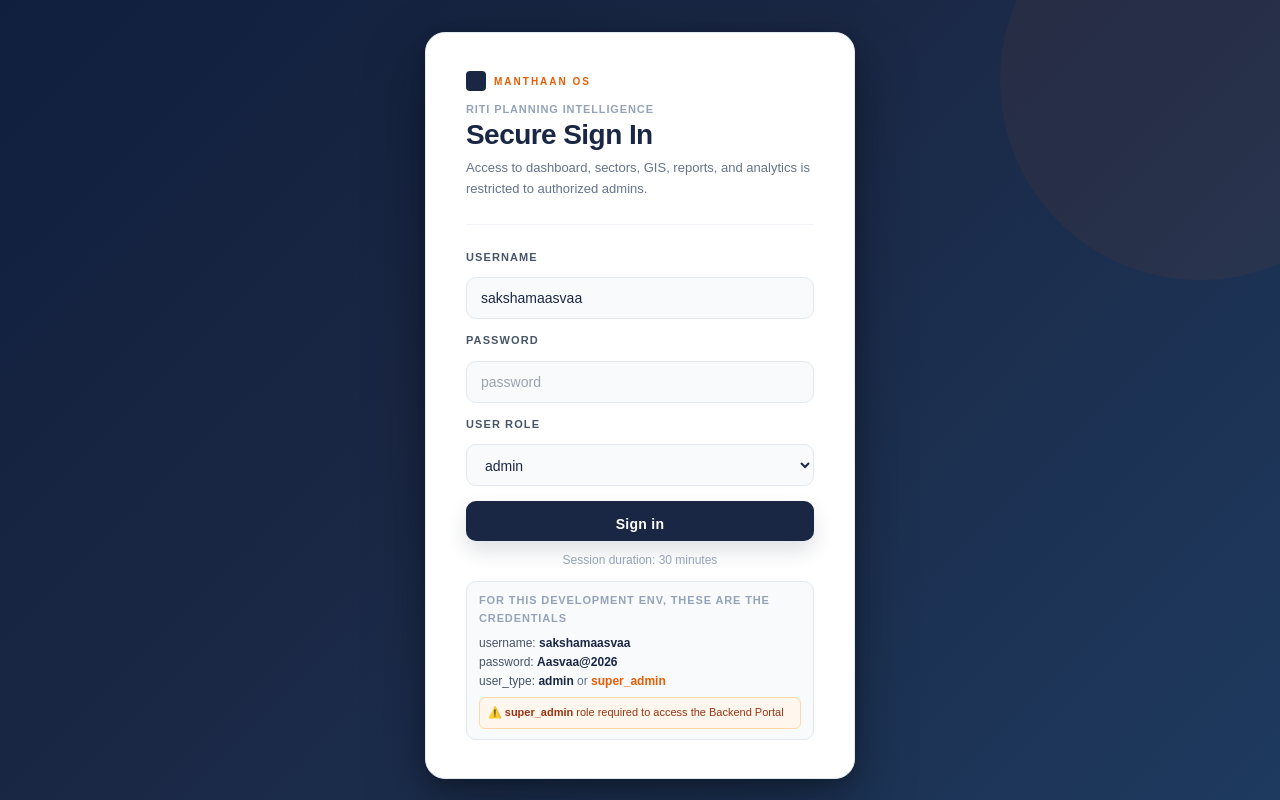
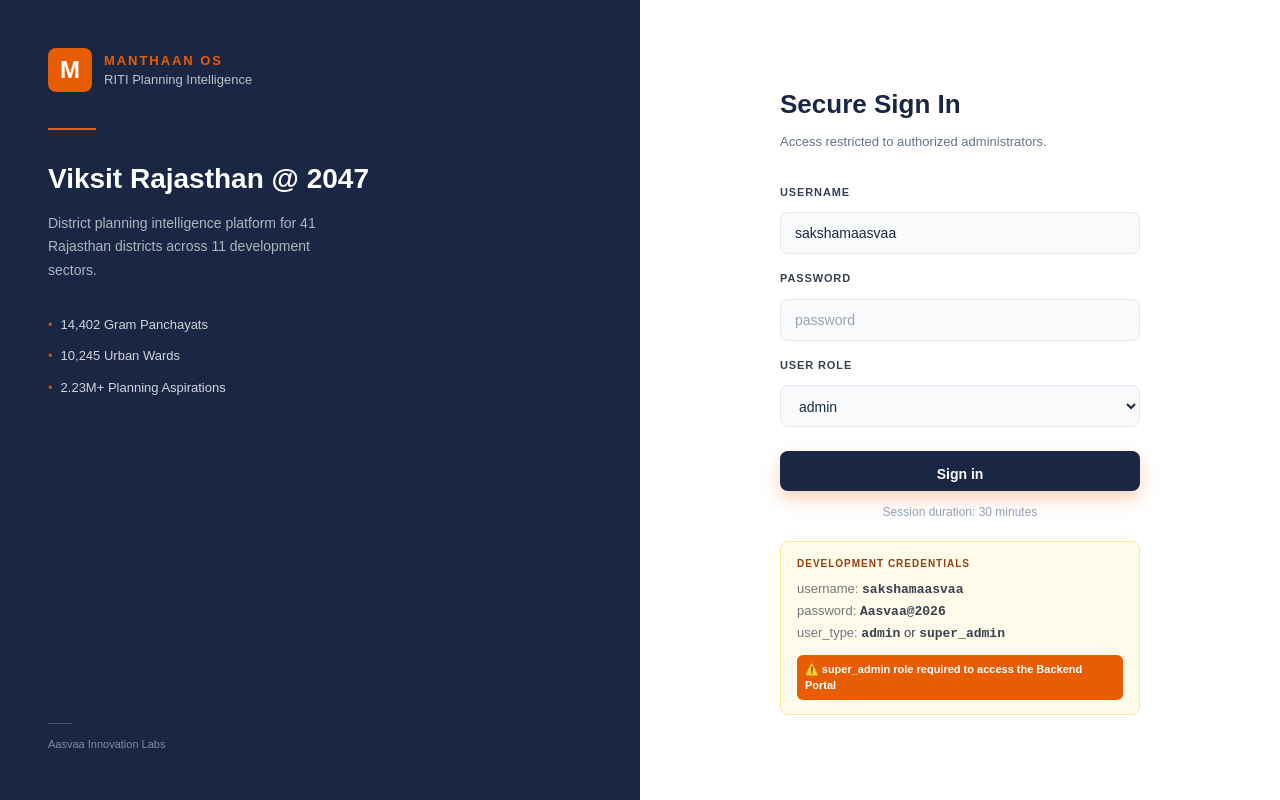
Before and after one commit to Vatxsal/RITI_project, a Next.js app in the folder frontend/: page /login in a window 1280 px wide. Built offline with nearby package versions, Linux system fonts and the light colour scheme.

Commit message:
login page updated

```diff
--- a/frontend/app/login/page.tsx
+++ b/frontend/app/login/page.tsx
@@ -14,28 +14,6 @@
   const router = useRouter();
   const searchParams = useSearchParams();
   const nextPath = searchParams.get('next') || '/';
-
-  const shellStyle: React.CSSProperties = {
-    minHeight: '100vh',
-    display: 'flex',
-    alignItems: 'center',
-    justifyContent: 'center',
-    background: 'linear-gradient(135deg, #0f1f3d 0%, #1a2744 40%, #1e3a5f 100%)',
-    position: 'relative',
-    overflow: 'hidden',
-    padding: '32px 20px',
-  };
-
-  const cardStyle: React.CSSProperties = {
-    background: '#ffffff',
-    borderRadius: 20,
-    padding: '38px 40px',
-    width: '100%',
-    maxWidth: 430,
-    boxShadow: '0 24px 60px rgba(0,0,0,0.35), 0 4px 16px rgba(0,0,0,0.2)',
-    position: 'relative',
-    zIndex: 10,
-  };
 
   useEffect(() => {
     if (user?.user_type === 'admin' || user?.user_type === 'super_admin') {
@@ -58,101 +36,197 @@
   };
 
   return (
-    <div className="auth-shell" style={shellStyle}>
-      <div style={{ position: 'absolute', top: -120, right: -120, width: 400, height: 400, borderRadius: '50%', background: 'rgba(232, 93, 4, 0.06)', pointerEvents: 'none' }} />
+    <div className="auth-container">
+      <div className="left-panel">
+        <div style={{ display: 'flex', alignItems: 'center', gap: 12, marginBottom: 4 }}>
+          <div style={{ width: 44, height: 44, background: '#e85d04', display: 'flex', alignItems: 'center', justifyContent: 'center', color: '#ffffff', fontSize: 24, fontWeight: 900, borderRadius: 8 }}>M</div>
+          <div>
+            <div style={{ color: '#e85d04', fontSize: 13, fontWeight: 800, letterSpacing: '0.15em', textTransform: 'uppercase' }}>MANTHAAN OS</div>
+            <div style={{ color: '#ffffff', fontSize: 13, opacity: 0.7 }}>RITI Planning Intelligence</div>
+          </div>
+        </div>
 
-      <div className="auth-card" style={cardStyle}>
-        <div className="auth-brand" style={{ color: '#e85d04', fontSize: 10, fontWeight: 800, letterSpacing: '0.2em', textTransform: 'uppercase', marginBottom: 10, display: 'flex', alignItems: 'center', gap: 8 }}>
-          <span style={{ width: 20, height: 20, background: '#1a2744', borderRadius: 4, display: 'inline-block', flexShrink: 0 }} />
-          Manthaan OS
-        </div>
-        <div style={{ fontSize: 11, fontWeight: 700, letterSpacing: '0.08em', textTransform: 'uppercase', color: '#94a3b8', marginBottom: 2 }}>RITI Planning Intelligence</div>
-        <h2 className="auth-title" style={{ fontSize: 28, fontWeight: 900, color: '#1a2744', lineHeight: 1.1, marginBottom: 8 }}>Secure Sign In</h2>
-        <p className="auth-subtitle" style={{ fontSize: 13, color: '#64748b', lineHeight: 1.6, marginBottom: 24, paddingBottom: 24, borderBottom: '1px solid #f1f5f9' }}>
-          Access to dashboard, sectors, GIS, reports, and analytics is restricted to authorized admins.
+        <div style={{ width: 48, height: 2, background: '#e85d04', margin: '32px 0' }} />
+
+        <h1 style={{ color: '#ffffff', fontSize: 28, fontWeight: 800, lineHeight: 1.2, marginBottom: 16 }}>Viksit Rajasthan @ 2047</h1>
+        <p style={{ color: '#ffffff', fontSize: 14, opacity: 0.65, maxWidth: 280, lineHeight: 1.7, marginBottom: 32 }}>
+          District planning intelligence platform for 41 Rajasthan districts across 11 development sectors.
         </p>
 
-        <form onSubmit={onSubmit} className="space-y-4">
+        <div style={{ display: 'flex', flexDirection: 'column', gap: 12, marginBottom: 'auto' }}>
+          <div style={{ display: 'flex', alignItems: 'center', gap: 8, color: '#ffffff', fontSize: 13, opacity: 0.8 }}>
+            <span style={{ color: '#e85d04' }}>•</span> 14,402 Gram Panchayats
+          </div>
+          <div style={{ display: 'flex', alignItems: 'center', gap: 8, color: '#ffffff', fontSize: 13, opacity: 0.8 }}>
+            <span style={{ color: '#e85d04' }}>•</span> 10,245 Urban Wards
+          </div>
+          <div style={{ display: 'flex', alignItems: 'center', gap: 8, color: '#ffffff', fontSize: 13, opacity: 0.8 }}>
+            <span style={{ color: '#e85d04' }}>•</span> 2.23M+ Planning Aspirations
+          </div>
+        </div>
+
+        <div style={{ marginTop: 48 }}>
+          <div style={{ width: 24, height: 1, background: 'rgba(255,255,255,0.2)', marginBottom: 12 }} />
+          <div style={{ color: '#ffffff', fontSize: 11, opacity: 0.45 }}>Aasvaa Innovation Labs</div>
+        </div>
+      </div>
+
+      <div className="right-panel">
+        <div style={{ width: '100%', maxWidth: 360 }}>
+          <h2 style={{ color: '#1a2744', fontSize: 26, fontWeight: 800, marginBottom: 8 }}>Secure Sign In</h2>
+          <p style={{ color: '#64748b', fontSize: 13, marginBottom: 32 }}>Access restricted to authorized administrators.</p>
+
+          <form onSubmit={onSubmit}>
             <div className="auth-field">
-            <label className="auth-label" style={{ fontSize: 11, fontWeight: 700, letterSpacing: '0.1em', textTransform: 'uppercase', color: '#475569', marginBottom: 6, display: 'block' }}>Username</label>
+              <label className="auth-label">Username</label>
               <input
                 value={username}
                 onChange={(e) => setUsername(e.target.value)}
                 className="auth-input"
-              style={{ width: '100%', padding: '12px 14px', border: '1.5px solid #e2e8f0', borderRadius: 10, fontSize: 14, color: '#1a2744', background: '#f8fafc', transition: 'all 0.15s', outline: 'none' }}
                 placeholder="username"
                 autoComplete="username"
               />
             </div>
 
-          <div className="auth-field">
-            <label className="auth-label" style={{ fontSize: 11, fontWeight: 700, letterSpacing: '0.1em', textTransform: 'uppercase', color: '#475569', marginBottom: 6, display: 'block' }}>Password</label>
+            <div className="auth-field" style={{ marginTop: 16 }}>
+              <label className="auth-label">Password</label>
               <input
                 type="password"
                 value={password}
                 onChange={(e) => setPassword(e.target.value)}
                 className="auth-input"
-              style={{ width: '100%', padding: '12px 14px', border: '1.5px solid #e2e8f0', borderRadius: 10, fontSize: 14, color: '#1a2744', background: '#f8fafc', transition: 'all 0.15s', outline: 'none' }}
                 placeholder="password"
                 autoComplete="current-password"
               />
             </div>
 
-          <div className="auth-field">
-            <label className="auth-label" style={{ fontSize: 11, fontWeight: 700, letterSpacing: '0.1em', textTransform: 'uppercase', color: '#475569', marginBottom: 6, display: 'block' }}>User Role</label>
+            <div className="auth-field" style={{ marginTop: 16 }}>
+              <label className="auth-label">User Role</label>
               <select
                 value={userType}
                 onChange={(e) => setUserType(e.target.value)}
                 className="auth-input"
-              style={{ width: '100%', padding: '12px 14px', border: '1.5px solid #e2e8f0', borderRadius: 10, fontSize: 14, color: '#1a2744', background: '#f8fafc', transition: 'all 0.15s', outline: 'none' }}
               >
                 <option value="admin">admin</option>
                 <option value="super_admin">super_admin</option>
               </select>
             </div>
 
-          {error && <div className="auth-error">{error}</div>}
+            {error && <div style={{ color: '#dc2626', fontSize: 13, marginTop: 16 }}>{error}</div>}
 
-          <div className="auth-actions" style={{ display: 'flex', flexDirection: 'column', gap: 10, alignItems: 'stretch' }}>
-            <button className="auth-submit" type="submit" disabled={isSubmitting} style={{ background: '#1a2744', color: '#ffffff', border: 'none', borderRadius: 10, padding: '13px 28px', fontSize: 14, fontWeight: 700, cursor: 'pointer', transition: 'all 0.2s', letterSpacing: '0.02em', width: '100%', boxShadow: '0 10px 20px rgba(26,39,68,0.14)' }}>
+            <div style={{ marginTop: 24 }}>
+              <button className="auth-submit" type="submit" disabled={isSubmitting}>
                 {isSubmitting ? 'Signing in...' : 'Sign in'}
               </button>
-            <div className="auth-hint" style={{ color: '#94a3b8', fontSize: 12, textAlign: 'center' }}>Session duration: 30 minutes</div>
-            <div style={{ marginTop: 2, padding: '10px 12px', borderRadius: 10, background: '#f8fafc', border: '1px solid #e2e8f0', color: '#64748b', fontSize: 12, lineHeight: 1.6 }}>
-              <div style={{ fontSize: 11, fontWeight: 700, textTransform: 'uppercase', letterSpacing: '0.08em', color: '#94a3b8', marginBottom: 6 }}>For this development env, these are the credentials</div>
-              <div><span style={{ color: '#475569' }}>username:</span> <strong style={{ color: '#1a2744' }}>sakshamaasvaa</strong></div>
-              <div><span style={{ color: '#475569' }}>password:</span> <strong style={{ color: '#1a2744' }}>Aasvaa@2026</strong></div>
-              <div><span style={{ color: '#475569' }}>user_type:</span> <strong style={{ color: '#1a2744' }}>admin</strong> or <strong style={{ color: '#e85d04' }}>super_admin</strong></div>
-              <div style={{ marginTop: 6, padding: '6px 8px', background: '#fff7ed', borderRadius: 6, border: '1px solid #fed7aa', color: '#9a3412', fontSize: 11 }}>
+              <div style={{ color: '#94a3b8', fontSize: 12, textAlign: 'center', marginTop: 12 }}>Session duration: 30 minutes</div>
+            </div>
+
+            <div style={{ background: '#fffbeb', border: '1px solid #fde68a', borderRadius: 8, padding: '14px 16px', marginTop: 20 }}>
+              <div style={{ color: '#92400e', fontSize: 10, textTransform: 'uppercase', letterSpacing: '0.1em', fontWeight: 800, marginBottom: 8 }}>DEVELOPMENT CREDENTIALS</div>
+              <div style={{ color: '#374151', fontSize: 13, lineHeight: 1.6 }}>
+                <div><span style={{ opacity: 0.7 }}>username:</span> <strong style={{ fontFamily: 'monospace' }}>sakshamaasvaa</strong></div>
+                <div><span style={{ opacity: 0.7 }}>password:</span> <strong style={{ fontFamily: 'monospace' }}>Aasvaa@2026</strong></div>
+                <div><span style={{ opacity: 0.7 }}>user_type:</span> <strong style={{ fontFamily: 'monospace' }}>admin</strong> or <strong style={{ fontFamily: 'monospace' }}>super_admin</strong></div>
+              </div>
+              <div style={{ marginTop: 10, padding: '6px 8px', background: '#e85d04', borderRadius: 6, color: '#ffffff', fontSize: 11, fontWeight: 600 }}>
                 ⚠️ <strong>super_admin</strong> role required to access the Backend Portal
-              </div>
               </div>
             </div>
           </form>
         </div>
+      </div>
 
       <style jsx>{`
-        .auth-input:focus {
-          border-color: #1e3a5f !important;
-          background: #ffffff !important;
-          box-shadow: 0 0 0 3px rgba(30,58,95,0.08) !important;
+        .auth-container {
+          display: flex;
+          height: 100vh;
+          width: 100vw;
+          overflow: hidden;
+        }
+        .left-panel {
+          width: 50%;
+          height: 100vh;
+          background: #1a2744;
+          overflow-y: auto;
+          display: flex;
+          flex-direction: column;
+          padding: 48px;
+          position: relative;
+        }
+        .right-panel {
+          width: 50%;
+          height: 100vh;
+          background: #ffffff;
+          overflow-y: auto;
+          display: flex;
+          align-items: center;
+          justify-content: center;
+          padding: 48px;
         }
 
-        .auth-submit:hover {
-          background: #e85d04 !important;
-          transform: translateY(-1px);
-          box-shadow: 0 6px 20px rgba(232,93,4,0.3);
+        .auth-label {
+          font-size: 11px;
+          font-weight: 700;
+          letter-spacing: 0.08em;
+          text-transform: uppercase;
+          color: #374151;
+          margin-bottom: 6px;
+          display: block;
         }
 
+        .auth-input {
+          width: 100%;
+          padding: 12px 14px;
+          border: 1.5px solid #e2e8f0;
+          border-radius: 8px;
+          font-size: 14px;
+          color: #1a2744;
+          outline: none;
+          transition: all 0.2s;
+        }
+        .auth-input:focus {
+          border-color: #1a2744;
+          box-shadow: 0 0 0 3px rgba(26,39,68,0.08);
+        }
+
+        .auth-submit {
+          width: 100%;
+          background: #1a2744;
+          color: #ffffff;
+          font-size: 14px;
+          font-weight: 700;
+          padding: 13px;
+          border-radius: 8px;
+          border: none;
+          cursor: pointer;
+          transition: background 0.2s;
+        }
+        .auth-submit:hover:not(:disabled) {
+          background: #e85d04;
+        }
         .auth-submit:disabled {
           opacity: 0.7;
           cursor: wait;
-          transform: none;
-          box-shadow: none;
         }
 
-        .auth-card {
-          margin: 0 auto;
+        @media (max-width: 768px) {
+          .auth-container {
+            flex-direction: column;
+            overflow: auto;
+          }
+          .left-panel {
+            width: 100%;
+            height: auto;
+            min-height: 180px;
+            padding: 32px 24px;
+            overflow-y: visible;
+          }
+          .right-panel {
+            width: 100%;
+            height: auto;
+            padding: 32px 24px;
+            overflow-y: visible;
+          }
         }
       `}</style>
     </div>
@@ -162,16 +236,8 @@
 export default function LoginPage() {
   return (
     <Suspense fallback={
-      <div className="auth-shell" style={{ minHeight: '100vh', display: 'flex', alignItems: 'center', justifyContent: 'center', background: 'linear-gradient(135deg, #0f1f3d 0%, #1a2744 40%, #1e3a5f 100%)', position: 'relative', overflow: 'hidden', padding: '32px 20px' }}>
-        <div style={{ position: 'absolute', top: -120, right: -120, width: 400, height: 400, borderRadius: '50%', background: 'rgba(232, 93, 4, 0.06)', pointerEvents: 'none' }} />
-        <div className="auth-card" style={{ background: '#ffffff', borderRadius: 20, padding: '38px 40px', width: '100%', maxWidth: 430, boxShadow: '0 24px 60px rgba(0,0,0,0.35), 0 4px 16px rgba(0,0,0,0.2)', position: 'relative', zIndex: 10, margin: '0 auto' }}>
-          <div style={{ color: '#e85d04', fontSize: 10, fontWeight: 800, letterSpacing: '0.2em', textTransform: 'uppercase', marginBottom: 10, display: 'flex', alignItems: 'center', gap: 8 }}>
-            <span style={{ width: 20, height: 20, background: '#1a2744', borderRadius: 4, display: 'inline-block', flexShrink: 0 }} />
-            Manthaan OS
-          </div>
-          <div style={{ fontSize: 11, fontWeight: 700, letterSpacing: '0.08em', textTransform: 'uppercase', color: '#94a3b8', marginBottom: 2 }}>RITI Planning Intelligence</div>
-          <h2 style={{ fontSize: 28, fontWeight: 900, color: '#1a2744', lineHeight: 1.1, marginBottom: 8 }}>Loading...</h2>
-        </div>
+      <div style={{ display: 'flex', height: '100vh', width: '100vw', background: '#1a2744', alignItems: 'center', justifyContent: 'center', color: '#fff', fontSize: 14 }}>
+        Loading...
       </div>
     }>
       <LoginContent />
```
Lines whose indentation alone changed are shown as unchanged.
